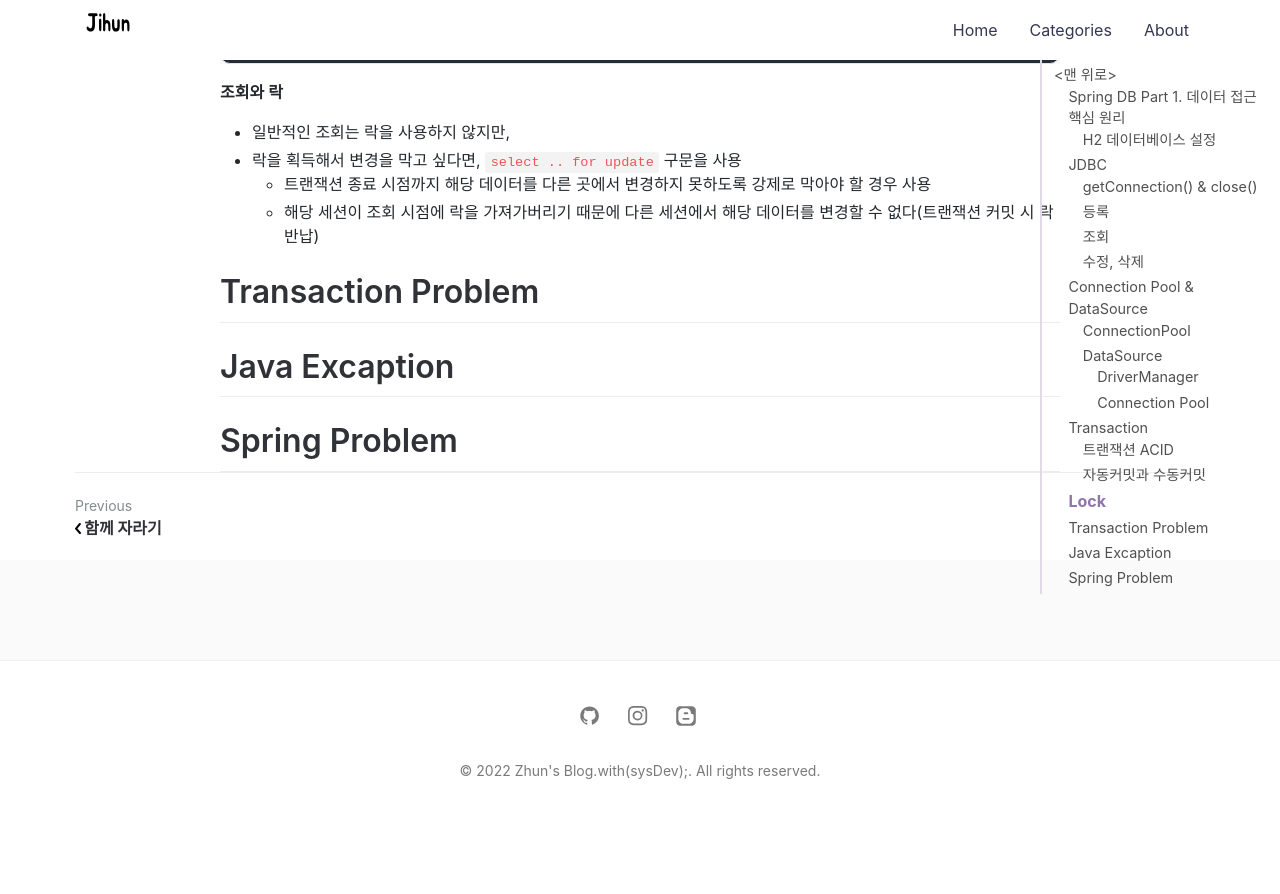
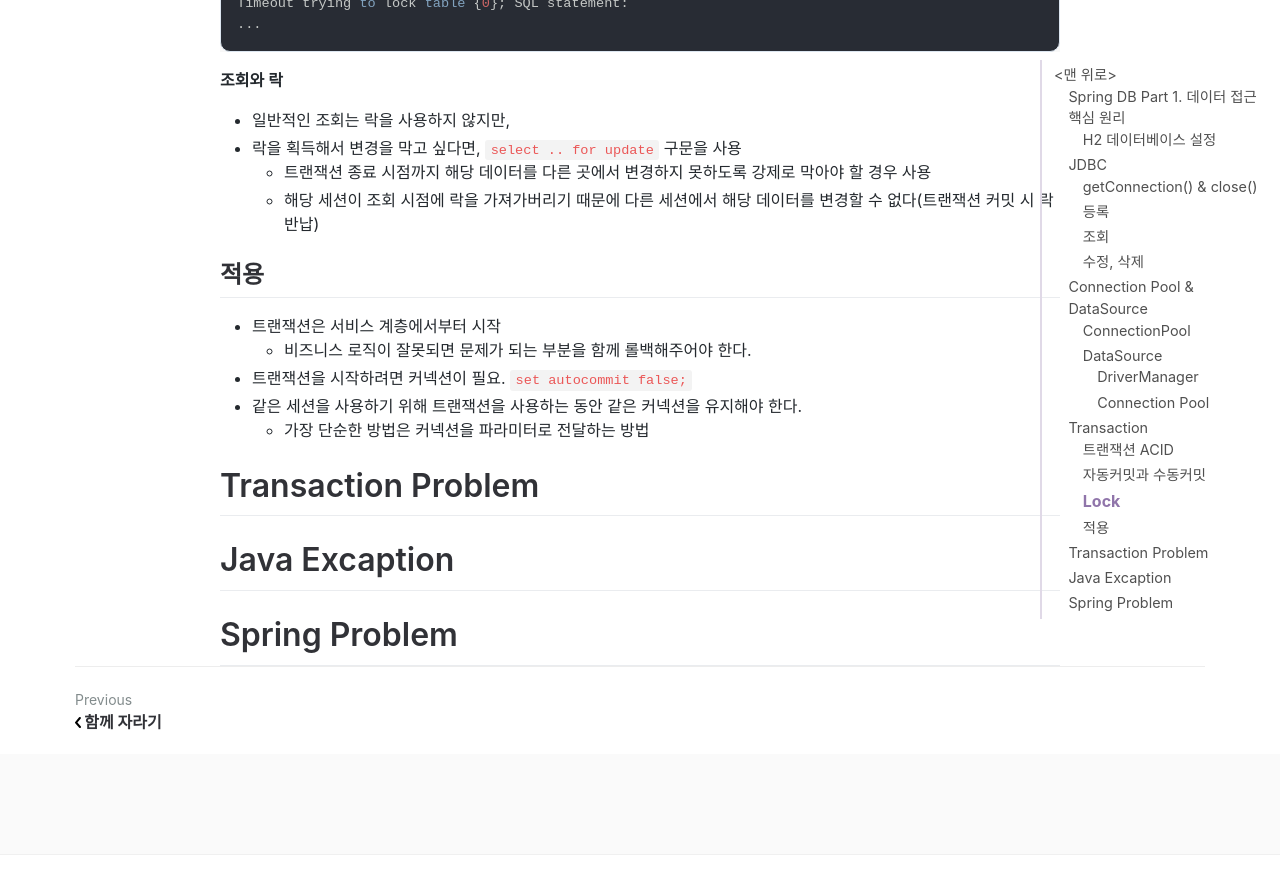
Before and after one commit to jihunparkme/jihunparkme.github.io, a Jekyll site: the page built from _posts/2022-08-08-Spring-DB-Part1.md, in a window 1280 px wide and 900 px high, scrolled down 9926 px. Shown: the top 894 px of the window. Built offline with Jekyll 4.4.1, drawn with Linux system fonts in a browser that asks for light colours; nearby versions of some CDN libraries; comment, search, counter and statistics services are not loaded; before the commit the page ends 10752 px from its top, so only the background shows below that.

Commit message:
[Transaction] 과거의 트랜젝션 적용 방법

````diff
--- a/_posts/2022-08-08-Spring-DB-Part1.md
+++ b/_posts/2022-08-08-Spring-DB-Part1.md
@@ -406,7 +406,7 @@ set autocommit false;
 commit;
 ```
 
-# Lock
+## Lock
 
 - 세션이 트랜잭션을 시작하고 데이터를 수정하는 동안 커밋 or 롤백 전까지 다른 세션에서 해당 데이터를 수정할 수 없도록 락을 제공
 - 다른 세션은 락을 획득할 때까지 대기
@@ -432,6 +432,14 @@ Timeout trying to lock table {0}; SQL statement:
   - 트랜잭션 종료 시점까지 해당 데이터를 다른 곳에서 변경하지 못하도록 강제로 막아야 할 경우 사용
   - 해당 세션이 조회 시점에 락을 가져가버리기 때문에 다른 세션에서 해당 데이터를 변경할 수 없다(트랜잭션 커밋 시 락 반납)
 
+## 적용
+
+- 트랜잭션은 서비스 계층에서부터 시작
+  - 비즈니스 로직이 잘못되면 문제가 되는 부분을 함께 롤백해주어야 한다.
+- 트랜잭션을 시작하려면 커넥션이 필요. `set autocommit false;`
+- 같은 세션을 사용하기 위해 트랜잭션을 사용하는 동안 같은 커넥션을 유지해야 한다.
+  - 가장 단순한 방법은 커넥션을 파라미터로 전달하는 방법
+
 # Transaction Problem
 
 # Java Excaption
````
